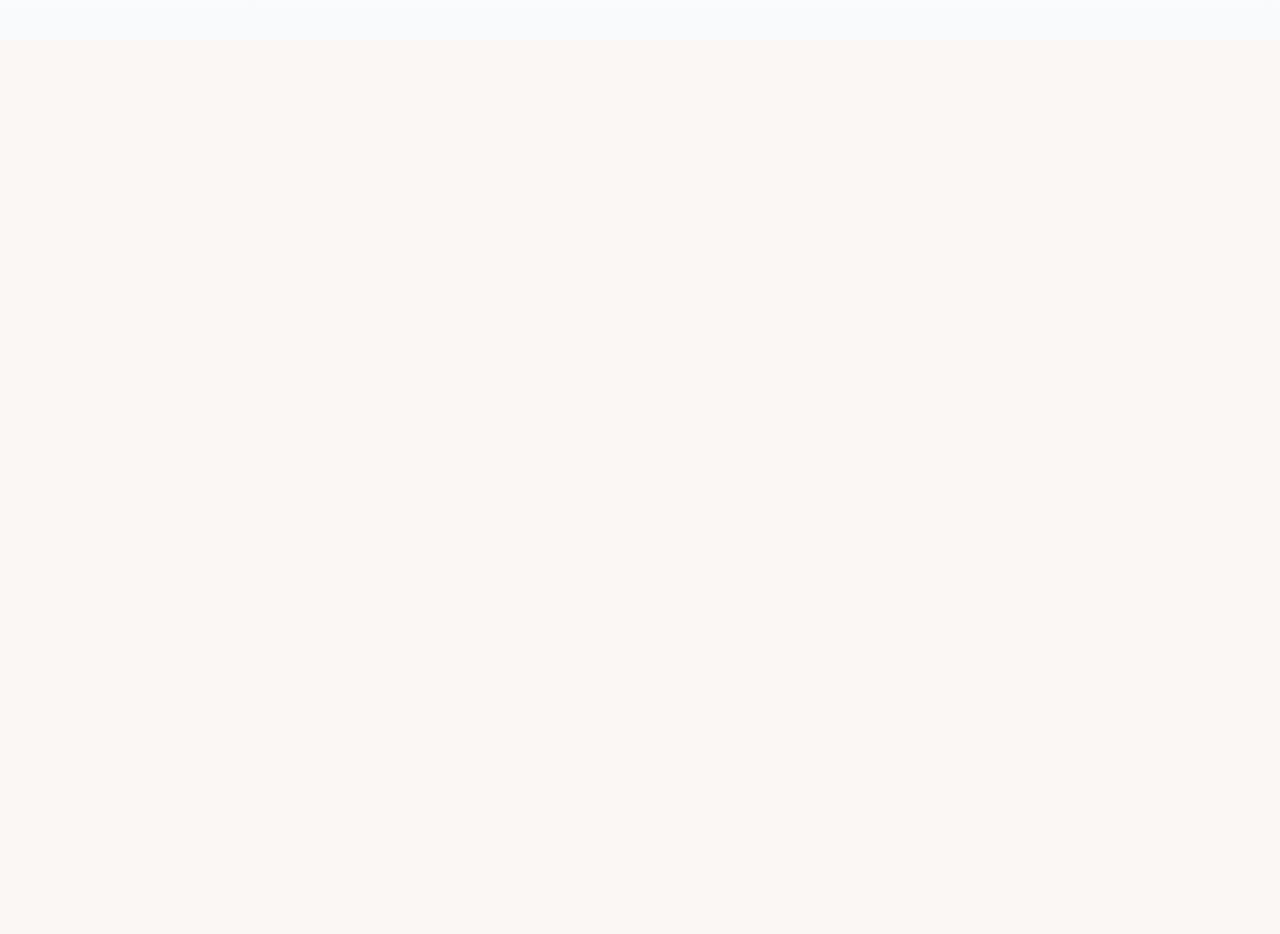
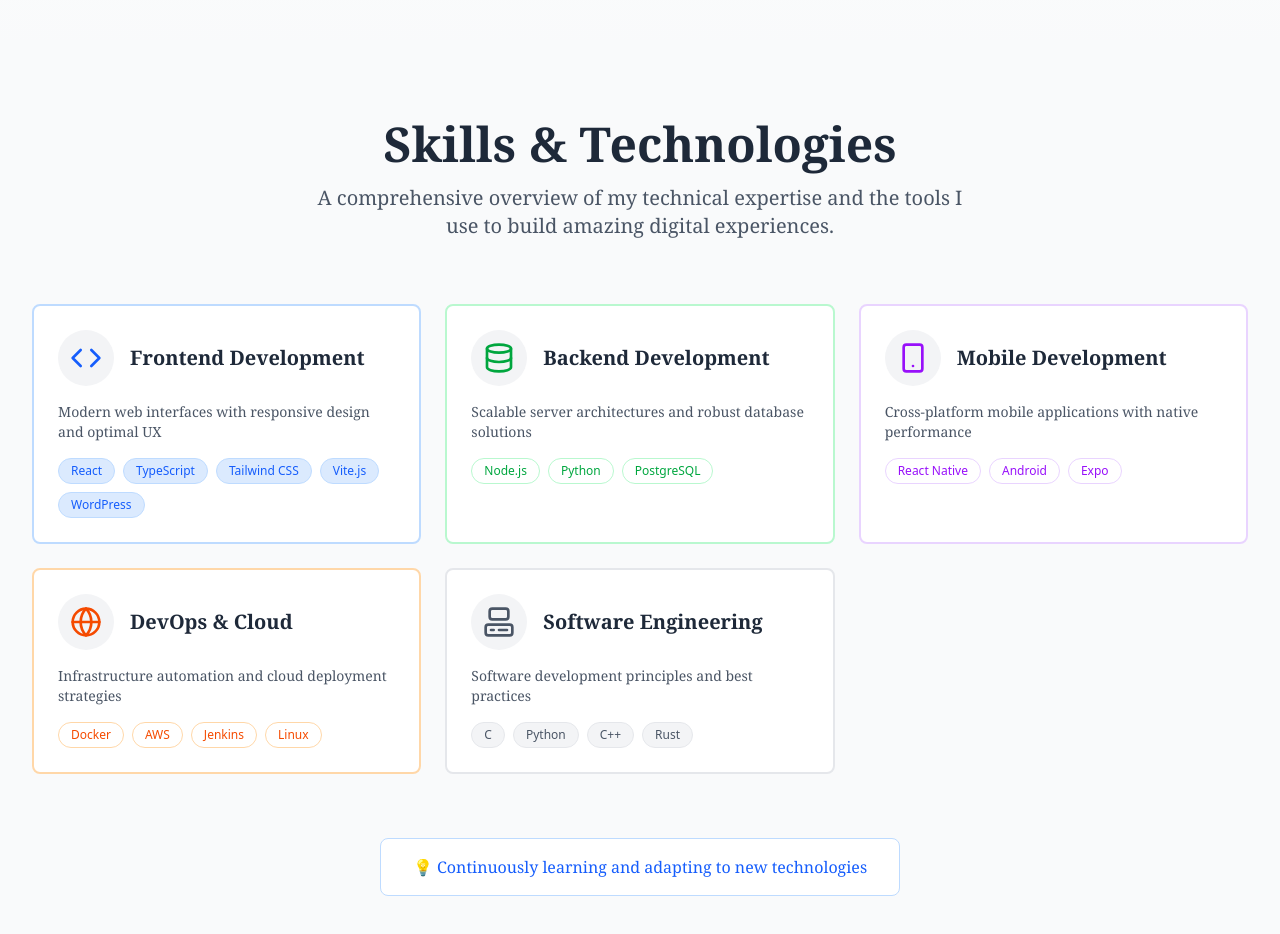
Before and after one commit to Salemgnk/salemportfolio, a React (Vite) app: page / in a window 1280 px wide. Shown: the part 760-1694 px from the top of the page. Before the commit the page ends 800 px from the top, so only its background shows below. Built offline with nearby package versions, Linux system fonts and the light colour scheme.

Commit message:
feat: Implementation of the skills and technologies section

```diff
--- a/src/components/ToolSection.tsx
+++ b/src/components/ToolSection.tsx
@@ -1,5 +1,5 @@
 import { useState, useEffect } from "react";
-import { Code, Database, Globe, Smartphone } from "lucide-react";
+import { Code, Computer, Cpu, Database, Globe, Search, Smartphone, Target, Wifi, Terminal, AlertTriangle, Lock } from "lucide-react";
 
 export default function ToolsSection() {
   const [isDark, setIsDark] = useState(
@@ -26,40 +26,318 @@ export default function ToolsSection() {
     };
   }, []);
 
-    const professionalSkills = [
+  const professionalSkills: SkillType[] = [
     {
       category: "Frontend Development",
       icon: Code,
-        skills: ["React", "TypeScript", "Tailwind CSS", "Next.js", "Vue.js"],
+      skills: ["React", "TypeScript", "Tailwind CSS", "Vite.js", "WordPress"],
       color: "blue",
       description: "Modern web interfaces with responsive design and optimal UX"
     },
     {
       category: "Backend Development",
       icon: Database,
-        skills: ["Node.js", "Python", "PostgreSQL", "MongoDB", "REST APIs"],
+      skills: ["Node.js", "Python", "PostgreSQL"],
       color: "green",
       description: "Scalable server architectures and robust database solutions"
     },
     {
       category: "Mobile Development",
       icon: Smartphone,
-        skills: ["React Native", "Flutter", "iOS", "Android", "Expo"],
+      skills: ["React Native", "Android", "Expo"],
       color: "purple",
       description: "Cross-platform mobile applications with native performance"
     },
     {
       category: "DevOps & Cloud",
       icon: Globe,
-        skills: ["Docker", "AWS", "CI/CD", "Kubernetes", "Linux"],
+      skills: ["Docker", "AWS", "Jenkins", "Linux"],
       color: "orange",
       description: "Infrastructure automation and cloud deployment strategies"
+    },
+    {
+      category: "Software Engineering",
+      icon: Computer,
+      skills: ["C", "Python", "C++", "Rust"],
+      color: "gray",
+      description: "Software development principles and best practices"
     }
   ];
 
+  const hackerArsenal: SkillType[] = [
+    {
+      category: "Web Exploitation",
+      icon: Target,
+      skills: ["SQL Injection", "XSS", "LFI"],
+      color: "red",
+      description: "// Web application penetration testing and vulnerability research"
+    },
+    {
+      category: "Network Security",
+      icon: Wifi,
+      skills: ["Nmap", "Wireshark", "Metasploit", "Burp Suite", "OWASP ZAP"],
+      color: "green",
+      description: "// Network reconnaissance and traffic analysis techniques"
+    },
+    {
+      category: "Binary Exploitation",
+      icon: Cpu,
+      skills: ["Buffer Overflow", "Ghidra", "Assembly"],
+      color: "purple",
+      description: "// Low-level exploitation and reverse engineering methodologies"
+    },
+    {
+      category: "Digital Forensics",
+      icon: Search,
+      skills: ["Volatility", "Autopsy"],
+      color: "yellow",
+      description: "// Evidence acquisition and malware analysis procedures"
+    }
+  ];
+
+  // Fonction pour déterminer les classes de grid selon le nombre d'éléments
+  const getGridClasses = (itemCount: number) => {
+    if (itemCount === 1) return "grid-cols-1 max-w-lg mx-auto";
+    if (itemCount === 2) return "grid-cols-1 md:grid-cols-2 max-w-4xl mx-auto";
+    if (itemCount === 3) return "grid-cols-1 md:grid-cols-3 max-w-6xl mx-auto";
+    if (itemCount === 4) return "grid-cols-1 md:grid-cols-2 gap-8 max-w-6xl mx-auto";
+    if (itemCount === 5) return "grid-cols-1 md:grid-cols-2 lg:grid-cols-3 gap-6";
+    if (itemCount === 6) return "grid-cols-1 md:grid-cols-2 lg:grid-cols-3 gap-6";
+    // Pour 7+ éléments, on utilise 3 colonnes sur desktop
+    return "grid-cols-1 md:grid-cols-2 lg:grid-cols-3 gap-6";
+  };
+
+  // Fonction pour déterminer si la dernière rangée doit être centrée
+  const getLastRowClasses = (index, total) => {
+    // Pour 4 éléments en grille 2x2, pas besoin de classes spéciales
+    if (total === 4) return "";
+
+    const isLastRow = index >= Math.floor(total / 3) * 3;
+    const remainingItems = total % 3;
+
+    // Si nombre impair et c'est un des derniers éléments
+    if (remainingItems !== 0 && isLastRow) {
+      if (remainingItems === 1) {
+        // 1 seul élément sur la dernière rangée
+        return index === total - 1 ? "md:col-span-2 lg:col-span-3" : "";
+      } else if (remainingItems === 2) {
+        // 2 éléments sur la dernière rangée
+        return index >= total - 2 ? "lg:col-span-1" : "";
+      }
+    }
+    return "";
+  };
+
+  type SkillColor = 'red' | 'green' | 'purple' | 'yellow' | 'blue' | 'orange' | 'gray';
+  type SkillType = {
+    category: string;
+    icon: React.ElementType;
+    skills: string[];
+    color: SkillColor;
+    description: string;
+  };
+
+  const SkillCard = ({
+    skill,
+    index,
+    total,
+  }: {
+    skill: SkillType;
+    index: number;
+    total: number;
+  }) => {
+    const colorClasses: Record<SkillColor, string> = isDark
+        ? {
+          red: "border-red-400/30 hover:border-red-400/60 bg-gray-800/50",
+          green: "border-green-400/30 hover:border-green-400/60 bg-gray-800/50",
+          purple: "border-purple-400/30 hover:border-purple-400/60 bg-gray-800/50",
+          yellow: "border-yellow-400/30 hover:border-yellow-400/60 bg-gray-800/50",
+          blue: "",
+          orange: "",
+          gray: "",
+        }
+        : {
+          blue: "border-blue-200 hover:border-blue-400 bg-white",
+          green: "border-green-200 hover:border-green-400 bg-white",
+          purple: "border-purple-200 hover:border-purple-400 bg-white",
+          orange: "border-orange-200 hover:border-orange-400 bg-white",
+          gray: "border-gray-200 hover:border-gray-400 bg-white",
+          red: "",
+          yellow: "",
+        };
+
+    const iconColorClasses = isDark
+        ? {
+          red: "text-red-400",
+          green: "text-green-400",
+          purple: "text-purple-400",
+          yellow: "text-yellow-400"
+        }
+        : {
+          blue: "text-blue-600",
+          green: "text-green-600",
+          purple: "text-purple-600",
+          orange: "text-orange-600",
+          gray: "text-gray-600"
+        };
+
+    const Icon = skill.icon;
+    const additionalClasses = getLastRowClasses(index, total);
+
     return (
-        <div>
+      <div
+        className={`p-6 rounded-lg border-2 transition-all duration-500 hover:scale-105 hover:shadow-xl ${
+          colorClasses[skill.color]
+        } ${isDark ? 'hover:shadow-green-400/10' : 'hover:shadow-gray-200/50'} ${additionalClasses}`}
+        style={{
+          animationDelay: `${index * 150}ms`,
+          opacity: 0,
+          animation: 'fadeInUp 0.8s ease-out forwards'
+        }}
+      >
+        {/* Icône et titre */}
+        <div className="flex items-center gap-4 mb-4">
+          <div className={`p-3 rounded-full ${isDark ? 'bg-gray-700' : 'bg-gray-100'} transition-all duration-300`}>
+            <Icon size={32} className={`${iconColorClasses[skill.color]} transition-all duration-300`} />
+          </div>
+          <h3 className={`text-xl font-bold ${
+            isDark
+              ? 'font-mono text-green-400'
+              : 'font-serif text-gray-800'
+          }`}>
+            {skill.category}
+          </h3>
+        </div>
 
+        {/* Description */}
+        <p className={`text-sm mb-4 ${
+          isDark
+            ? 'font-mono text-gray-400'
+            : 'font-serif text-gray-600'
+        }`}>
+          {skill.description}
+        </p>
+
+        {/* Tags des compétences */}
+        <div className="flex flex-wrap gap-2">
+          {skill.skills.map((skillName, skillIndex) => (
+            <span
+              key={skillName}
+              className={`px-3 py-1 text-xs rounded-full transition-all duration-300 hover:scale-110 ${
+                isDark
+                  ? 'bg-green-400/10 text-green-400 border border-green-400/30'
+                  : `bg-${skill.color === 'gray' ? 'gray' : skill.color}-100 text-${skill.color === 'gray' ? 'gray' : skill.color}-600 border border-${skill.color === 'gray' ? 'gray' : skill.color}-200`
+              }`}
+              style={{
+                animationDelay: `${(index * 150) + (skillIndex * 50)}ms`,
+                opacity: 0,
+                animation: 'fadeIn 0.6s ease-out forwards'
+              }}
+            >
+              {skillName}
+            </span>
+          ))}
+        </div>
       </div>
     );
+  };
+
+  const currentSkills = isDark ? hackerArsenal : professionalSkills;
+
+  return (
+    <>
+      {/* Styles CSS pour les animations */}
+      <style jsx>{`
+        @keyframes fadeInUp {
+          from {
+            opacity: 0;
+            transform: translateY(30px);
           }
+          to {
+            opacity: 1;
+            transform: translateY(0);
+          }
+        }
+
+        @keyframes fadeIn {
+          from { opacity: 0; }
+          to { opacity: 1; }
+        }
+      `}</style>
+
+      <section id="skills" className={`py-20 transition-all duration-1000 ${
+        isDark ? 'bg-gray-800' : 'bg-gray-50'
+      }`}>
+        <div className="container mx-auto px-8">
+
+          {/* Titre principal */}
+          <div className="text-center mb-16">
+            <h2 className={`text-5xl font-bold mb-4 transition-all duration-1000 ${
+              isDark
+                ? 'font-mono text-green-400'
+                : 'font-serif text-gray-800'
+            }`}>
+              {isDark ? (
+                <span className="flex items-center justify-center gap-4">
+                  <Terminal className="animate-pulse" />
+                  // Arsenal & Exploits
+                  <AlertTriangle className="text-red-400 animate-bounce" />
+                </span>
+              ) : (
+                <span>Skills & Technologies</span>
+              )}
+            </h2>
+
+            <p className={`text-xl max-w-2xl mx-auto transition-all duration-1000 ${
+              isDark
+                ? 'font-mono text-gray-300'
+                : 'font-serif text-gray-600'
+            }`}>
+              {isDark ? (
+                <>
+                  <span className="text-green-400">[CLASSIFIED]</span> Offensive security toolkit and methodologies
+                  <br />
+                  <span className="text-red-400 animate-pulse">[WARNING]</span> Use for ethical purposes only
+                </>
+              ) : (
+                "A comprehensive overview of my technical expertise and the tools I use to build amazing digital experiences."
+              )}
+            </p>
+          </div>
+
+          {/* Grille adaptative des compétences */}
+          <div className={`grid ${getGridClasses(currentSkills.length)}`}>
+            {currentSkills.map((skill, index) => (
+              <SkillCard
+                key={skill.category}
+                skill={skill}
+                index={index}
+                total={currentSkills.length}
+              />
+            ))}
+          </div>
+
+          {/* Footer contextuel */}
+          <div className="mt-16 text-center">
+            <div className={`inline-block px-8 py-4 rounded-lg border transition-all duration-1000 ${
+              isDark
+                ? 'bg-gray-800/50 border-green-400/30 text-green-400 font-mono'
+                : 'bg-white border-blue-200 text-blue-600 font-serif'
+            }`}>
+              {isDark ? (
+                <span>
+                  <Lock className="inline mr-2" size={16} />
+                  [STATUS] Always expanding the arsenal...
+                </span>
+              ) : (
+                <span>
+                  💡 Continuously learning and adapting to new technologies
+                </span>
+              )}
+            </div>
+          </div>
+        </div>
+      </section>
+    </>
+  );
+}
```
Lines whose indentation alone changed are shown as unchanged.
